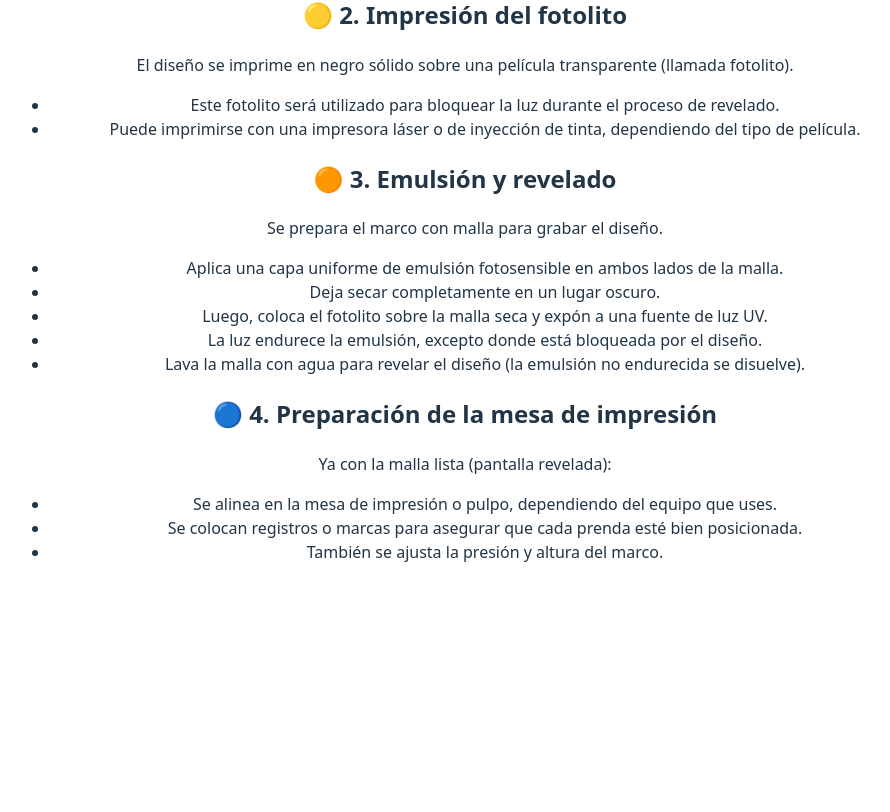
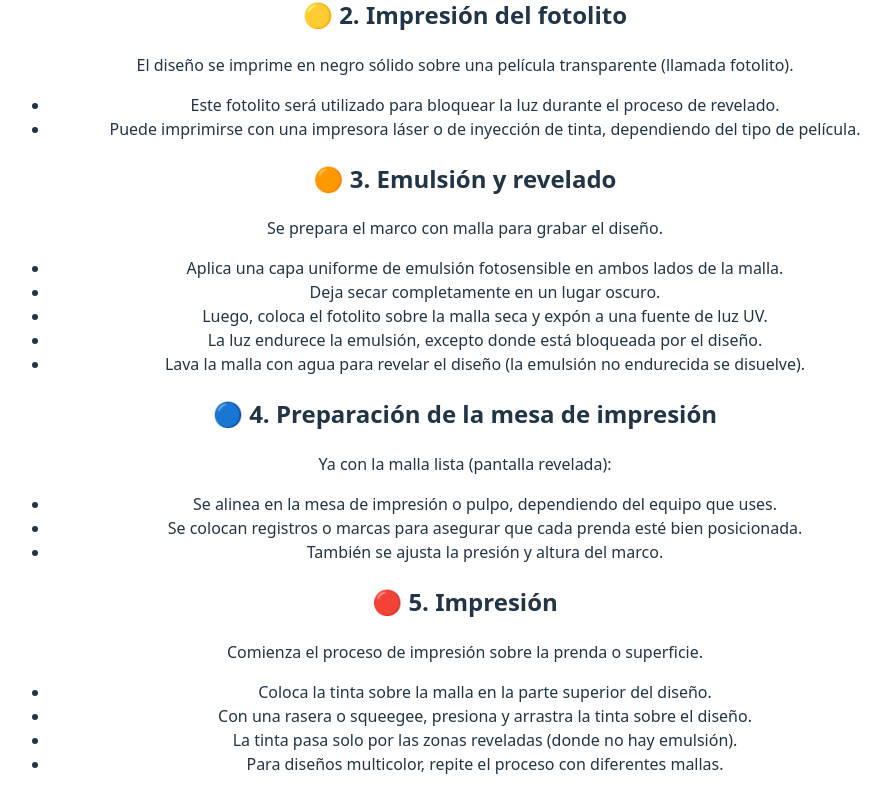
Before and after one commit to luis920/procedimiento-serigrafia, a React (Vite) app: page / in a window 1280 px wide. Shown: the part 324-1136 px from the top of the page, without its empty margins (175-1065 px from the left). Before the commit the page ends 936 px from the top, so only its background shows below. Built offline with nearby package versions, Linux system fonts and the light colour scheme.

Commit message:
add step five of procees in screen printing

```diff
--- a/src/App.jsx
+++ b/src/App.jsx
@@ -74,6 +74,25 @@ function App() {
           <li>También se ajusta la presión y altura del marco.</li>
         </ul>
       </div>
+      <div>
+        <h2>🔴 5. Impresión</h2>
+        <p>Comienza el proceso de impresión sobre la prenda o superficie.</p>
+        <ul>
+          <li>
+            Coloca la tinta sobre la malla en la parte superior del diseño.
+          </li>
+          <li>
+            Con una rasera o squeegee, presiona y arrastra la tinta sobre el
+            diseño.
+          </li>
+          <li>
+            La tinta pasa solo por las zonas reveladas (donde no hay emulsión).
+          </li>
+          <li>
+            Para diseños multicolor, repite el proceso con diferentes mallas.
+          </li>
+        </ul>
+      </div>
     </div>
   );
 }
```
